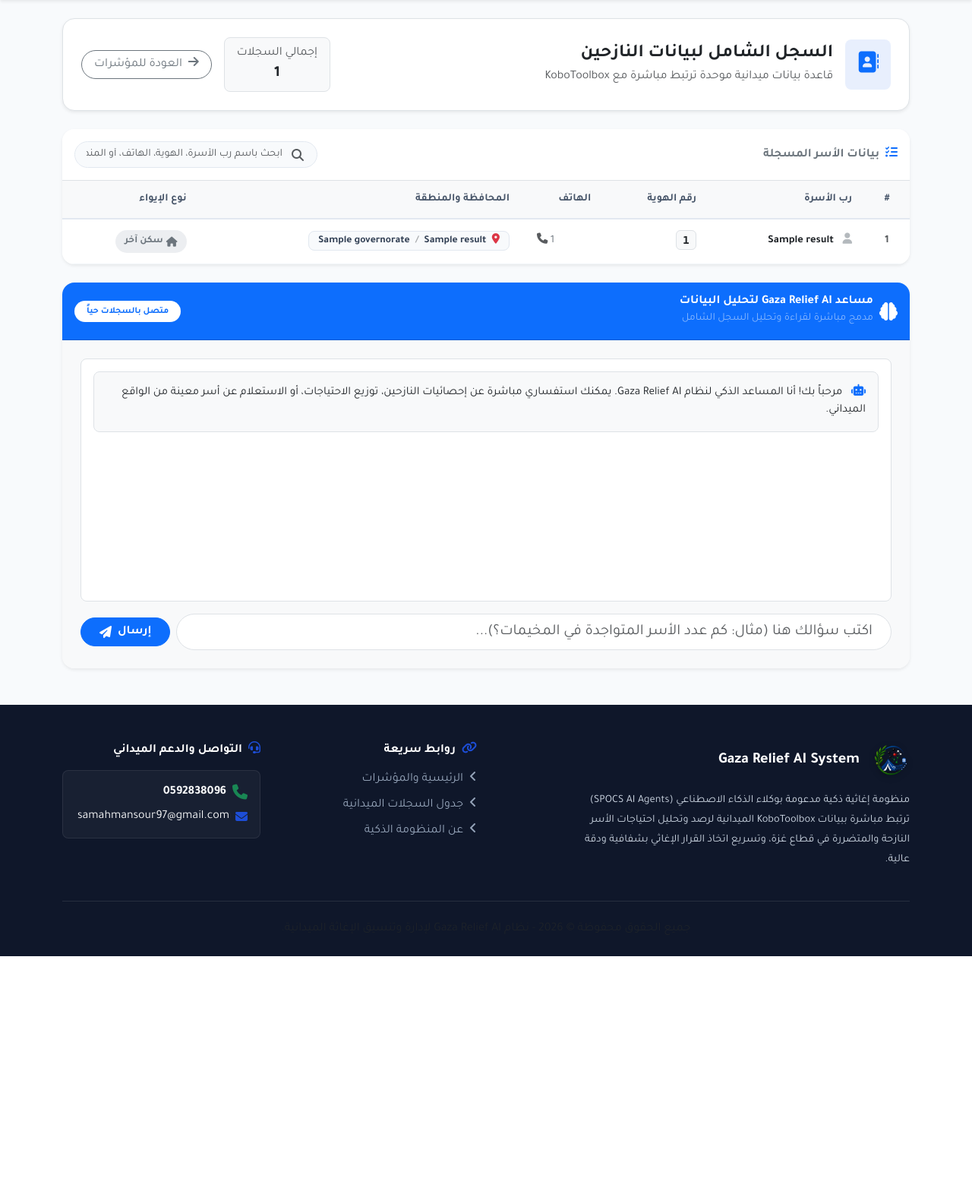
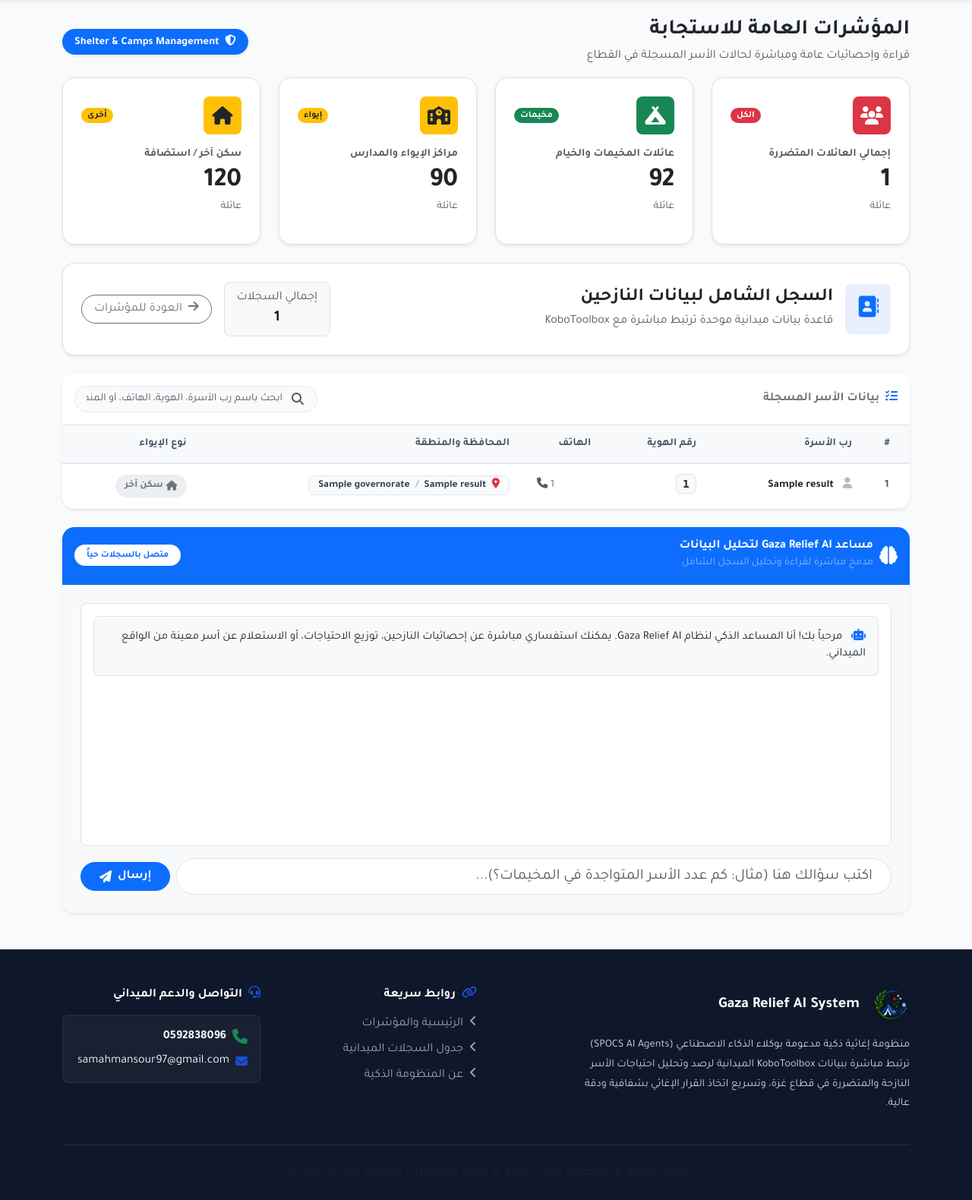
Before and after one commit to sama7mansou97/kobo_gaza_ai, a Flask app: page /resume in a window 1280 px wide. Shown: the part 66-1646 px from the top of the page at 76% size. Before the commit the page ends 1325 px from the top, so only its background shows below. Run offline with Flask 3, Linux system fonts and the light colour scheme; a database or web service that is not in the repository returns one stand-in record (values such as "Sample title"); data that the repository does not hold is empty; some libraries are stand-ins or nearby versions.

Commit message:
Update existing project files and core app features

```diff
--- a/Dashboard Views/flask_app/templates/resume.html
+++ b/Dashboard Views/flask_app/templates/resume.html
@@ -2,7 +2,82 @@
 
 {% block content %}
 <div class="container my-4">
-    <!-- 1. شريط ترويسة الصفحة -->
+    <!-- 1. مؤشرات الاستجابة العامة (مستطيلة بتصميم متوافق تماماً مع home.html وطبيعة السجل) -->
+    <div class="mb-4">
+        <div class="d-flex flex-wrap align-items-center justify-content-between mb-3 gap-2">
+            <div>
+                <h3 class="fw-bold text-dark mb-1" data-i18n="stats_section_title">مؤشرات الاستجابة العامة</h3>
+                <p class="text-muted fs-6 mb-0" data-i18n="stats_section_desc">قراءة وإحصائيات عامة ومباشرة لحالات الأسر المسجلة في القطاع</p>
+            </div>
+            <div class="badge bg-primary text-white rounded-pill px-3 py-2 shadow-sm" style="font-size: 0.9rem;">
+                <i class="fa-solid fa-shield-halved me-1"></i> Shelter & Camps Management
+            </div>
+        </div>
+
+        <div class="row g-4">
+            <!-- إجمالي العائلات المتأثرة -->
+            <div class="col-lg-3 col-md-6">
+                <div class="stat-image-card shadow-sm rounded-4 overflow-hidden position-relative p-4 bg-white border">
+                    <div class="d-flex align-items-center justify-content-between mb-3">
+                        <div class="icon-circle bg-danger text-white rounded-3 p-3 d-flex align-items-center justify-content-center" style="width: 50px; height: 50px;">
+                            <i class="fa-solid fa-users fs-4"></i>
+                        </div>
+                        <span class="badge bg-danger text-white fw-bold rounded-pill px-2 py-1 fs-8" data-i18n="badge_total_tag">الكل</span>
+                    </div>
+                    <span class="stat-title text-muted fw-semibold fs-7 d-block mb-1" data-i18n="stat_total_affected">إجمالي العائلات المتضررة</span>
+                    <h2 class="stat-value text-dark fw-bold mb-0">{{ stats.total if stats else records|length }}</h2>
+                    <small class="text-muted fs-8" data-i18n="unit_family">عائلة</small>
+                </div>
+            </div>
+
+            <!-- مخيمات وأماكن إقامة -->
+            <div class="col-lg-3 col-md-6">
+                <div class="stat-image-card shadow-sm rounded-4 overflow-hidden position-relative p-4 bg-white border">
+                    <div class="d-flex align-items-center justify-content-between mb-3">
+                        <div class="icon-circle bg-success text-white rounded-3 p-3 d-flex align-items-center justify-content-center" style="width: 50px; height: 50px;">
+                            <i class="fa-solid fa-campground fs-4"></i>
+                        </div>
+                        <span class="badge bg-success text-white fw-bold rounded-pill px-2 py-1 fs-8" data-i18n="badge_camp_tag">مخيمات</span>
+                    </div>
+                    <span class="stat-title text-muted fw-semibold fs-7 d-block mb-1" data-i18n="stat_camps_families">عائلات المخيمات والخيام</span>
+                    <h2 class="stat-value text-dark fw-bold mb-0">{{ stats.camps if stats else '92' }}</h2>
+                    <small class="text-muted fs-8" data-i18n="unit_family">عائلة</small>
+                </div>
+            </div>
+
+            <!-- مراكز إيواء ومدارس -->
+            <div class="col-lg-3 col-md-6">
+                <div class="stat-image-card shadow-sm rounded-4 overflow-hidden position-relative p-4 bg-white border">
+                    <div class="d-flex align-items-center justify-content-between mb-3">
+                        <div class="icon-circle bg-warning text-dark rounded-3 p-3 d-flex align-items-center justify-content-center" style="width: 50px; height: 50px;">
+                            <i class="fa-solid fa-school fs-4"></i>
+                        </div>
+                        <span class="badge bg-warning text-dark fw-bold rounded-pill px-2 py-1 fs-8" data-i18n="badge_shelter_tag">إيواء</span>
+                    </div>
+                    <span class="stat-title text-muted fw-semibold fs-7 d-block mb-1" data-i18n="stat_shelters_schools">مراكز الإيواء والمدارس</span>
+                    <h2 class="stat-value text-dark fw-bold mb-0">{{ stats.shelters if stats else '90' }}</h2>
+                    <small class="text-muted fs-8" data-i18n="unit_family">عائلة</small>
+                </div>
+            </div>
+
+            <!-- مساكن مستضيفة / أخرى -->
+            <div class="col-lg-3 col-md-6">
+                <div class="stat-image-card shadow-sm rounded-4 overflow-hidden position-relative p-4 bg-white border">
+                    <div class="d-flex align-items-center justify-content-between mb-3">
+                        <div class="icon-circle bg-warning text-dark rounded-3 p-3 d-flex align-items-center justify-content-center" style="width: 50px; height: 50px;">
+                            <i class="fa-solid fa-house fs-4"></i>
+                        </div>
+                        <span class="badge bg-warning text-dark fw-bold rounded-pill px-2 py-1 fs-8" data-i18n="badge_other_tag">أخرى</span>
+                    </div>
+                    <span class="stat-title text-muted fw-semibold fs-7 d-block mb-1" data-i18n="stat_other_hosting">سكن آخر / استضافة</span>
+                    <h2 class="stat-value text-dark fw-bold mb-0">{{ stats.other if stats else '120' }}</h2>
+                    <small class="text-muted fs-8" data-i18n="unit_family">عائلة</small>
+                </div>
+            </div>
+        </div>
+    </div>
+
+    <!-- 2. شريط ترويسة الصفحة الأصلي -->
     <div class="resume-header-card p-4 mb-4 rounded-4 shadow-sm bg-white border d-flex flex-wrap align-items-center justify-content-between gap-3">
         <div class="d-flex align-items-center gap-3">
             <div class="header-icon-box bg-primary-soft text-primary rounded-3 p-3">
@@ -25,7 +100,7 @@
         </div>
     </div>
 
-    <!-- 2. بطاقة الجدول الرئيسية مع خاصية إظهار أول 5 نازحين وزر المزيد -->
+    <!-- 3. بطاقة الجدول الرئيسية مع خاصية إظهار أول 5 نازحين وزر المزيد -->
     <div class="card border-0 shadow-sm rounded-4 overflow-hidden mb-4">
         <div class="card-header bg-white p-3 border-bottom d-flex flex-wrap align-items-center justify-content-between gap-3">
             <div class="fw-bold text-secondary">
@@ -144,7 +219,7 @@
         {% endif %}
     </div>
 
-    <!-- 3. قسم الشات المدمج للذكاء الاصطناعي (أصل الصفحة وبمساحة كاملة) -->
+    <!-- 4. قسم الشات المدمج للذكاء الاصطناعي (أصل الصفحة وبمساحة كاملة) -->
     <div class="card border-0 shadow-sm rounded-4 overflow-hidden my-4">
         <div class="card-header bg-primary text-white p-3 d-flex align-items-center justify-content-between">
             <div class="d-flex align-items-center gap-2">
@@ -179,10 +254,17 @@
 </div>
 
 <style>
-    /* إضافة التنسيقات الخاصة بالحد الأقصى للارتفاع والسكرول عند التوسع */
+    /* إضافة التنسيقات الخاصة بالحد الأقصى للارتفاع والسكرول عند التوسع وتنسيق بطاقات الإحصائيات */
     .custom-scroll-table.expanded {
         max-height: 450px;
         overflow-y: auto;
+    }
+    .stat-image-card {
+        transition: transform 0.2s ease, box-shadow 0.2s ease;
+    }
+    .stat-image-card:hover {
+        transform: translateY(-3px);
+        box-shadow: 0 .5rem 1rem rgba(0,0,0,.08)!important;
     }
 </style>
 {% endblock %}
```
Also changed, not shown: AI_Agents_Module/documentation/rubric.md (+3 -0 lines), Dashboard Views/documentation/rubric.md (+37 -10 lines), 2 other files.
